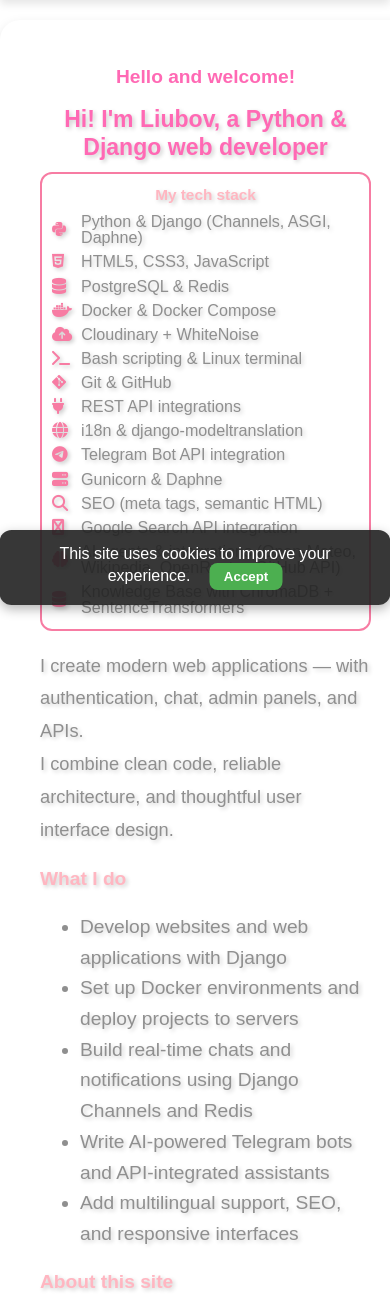
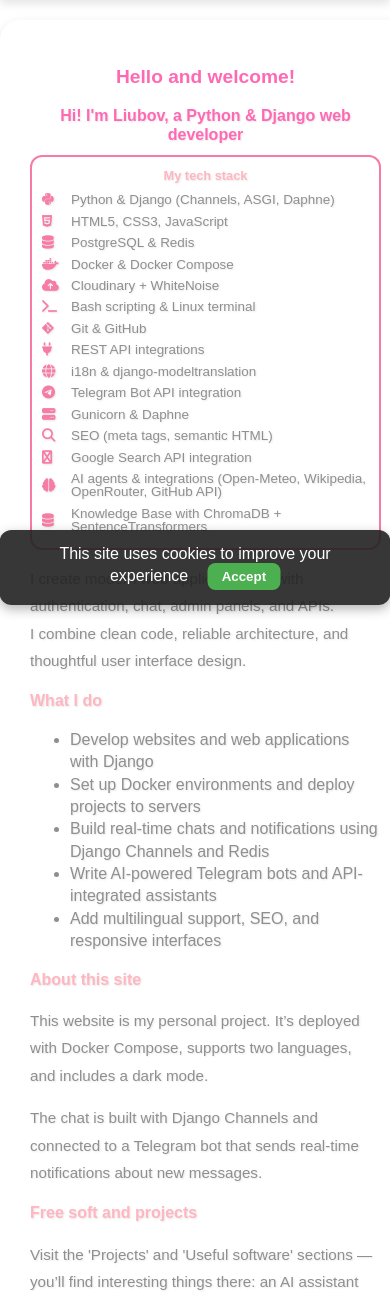
Before and after one commit to liuBA29/my_site, a Django app: page / in a window 390 px wide. Shown: the part 209-1509 px from the top of the page. Run offline with Django 5.2, Linux system fonts and the light colour scheme; data comes from the database, SQL or seed files in the repository; parts of the project's set-up code (start-up, migrations or seed data) failed here and were passed over.

Commit message:
some changes

```diff
--- a/my_site/static/CSS/styles.css
+++ b/my_site/static/CSS/styles.css
@@ -47,10 +47,13 @@
 h1,h2 {
     color: var(--pink-pink);
     text-align: center;
-    font-size: 1.5em;
+    font-size: 1.2em;
 }
 
-
+a {
+    color: inherit;           /* берём цвет текста родителя */
+    /* убираем подчёркивание */
+}
 
 h4 {
     color: var(--pink-pink);
@@ -769,6 +765,17 @@
         flex: none; /* Убрать равномерное растяжение пунктов меню */
     }
 }
+
+
+@media (max-width: 600px) {
+  .section-description {
+    font-size: 1rem;      /* чуть меньше шрифт */
+    line-height: 1.4;     /* поменьше межстрочный интервал */
+    margin: 0.8rem 0 1.2rem 0;  /* чуть плотнее блоки */
+    text-shadow: 1px 1px 2px rgba(0, 0, 0, 0.1); /* мягче тень */
+  }
+}
+
 
 .list-elements {
     display: flex;
@@ -1043,7 +1093,7 @@
 /* 📱 Адаптивное уменьшение заголовков */
 @media (max-width: 768px) {
   h1 {
-    font-size: 1.2em; /* было, вероятно, около 2em */
+    font-size: 1.0em; /* было, вероятно, около 2em */
     line-height: 1.2;
   }
 
--- a/my_site/templates/base.html
+++ b/my_site/templates/base.html
@@ -220,7 +220,7 @@
     box-shadow:0 4px 12px rgba(0,0,0,0.3);
     transition: opacity 0.8s, bottom 0.8s;
 ">
-    <span>{% trans "This site uses cookies to improve your experience." %}</span>
+    <span>{% trans "This site uses cookies to improve your experience" %}</span>
     <button id="accept-cookies" style="
         margin-left:15px;
         padding:6px 14px;
@@ -258,28 +258,7 @@
     });
 </script>
 
-<script>
-document.addEventListener("DOMContentLoaded", function() {
-    const preheader = document.querySelector(".preheader");
 
-    // Сначала проверяем, первый ли это заход
-    if (!sessionStorage.getItem("preheaderShown")) {
-        preheader.classList.remove("hidden"); // показываем при первом заходе
-        sessionStorage.setItem("preheaderShown", "true");
-    } else {
-        preheader.classList.add("hidden"); // скрываем при переходах по ссылкам
-    }
-
-    // Показываем при прокрутке вверх до самого верха
-    window.addEventListener("scroll", function() {
-        if (window.scrollY === 0) {
-            preheader.classList.remove("hidden");
-        } else {
-            preheader.classList.add("hidden");
-        }
-    });
-});
-</script>
 
 
 
--- a/my_site/templates/main_app/index.html
+++ b/my_site/templates/main_app/index.html
@@ -109,26 +109,7 @@
   </div>
 
   <style>
-    h1 {
-      margin-top: 0;
-      font-size: 1.3em;
-      margin-bottom: 12px;
-      font-weight: bold;
-      color: #8F8F8F;
-      line-height: 1.6;
-      text-shadow: 2px 2px 4px rgba(0, 0, 0, 0.2);
-    }
 
-    @media (max-width: 600px) {
-      h1 {
-        font-size: 1em;
-        line-height: 1.3;
-        margin-bottom: 8px;
-      }
-      .section-description {
-        padding: 0 10px;
-      }
-    }
 
     .page-messages {
       margin: 20px 0;
```
Also changed, not shown: other parts of my_site/static/CSS/styles.css (+47 -11 lines), my_site/locale/ru/LC_MESSAGES/django.po, 1 other file.
